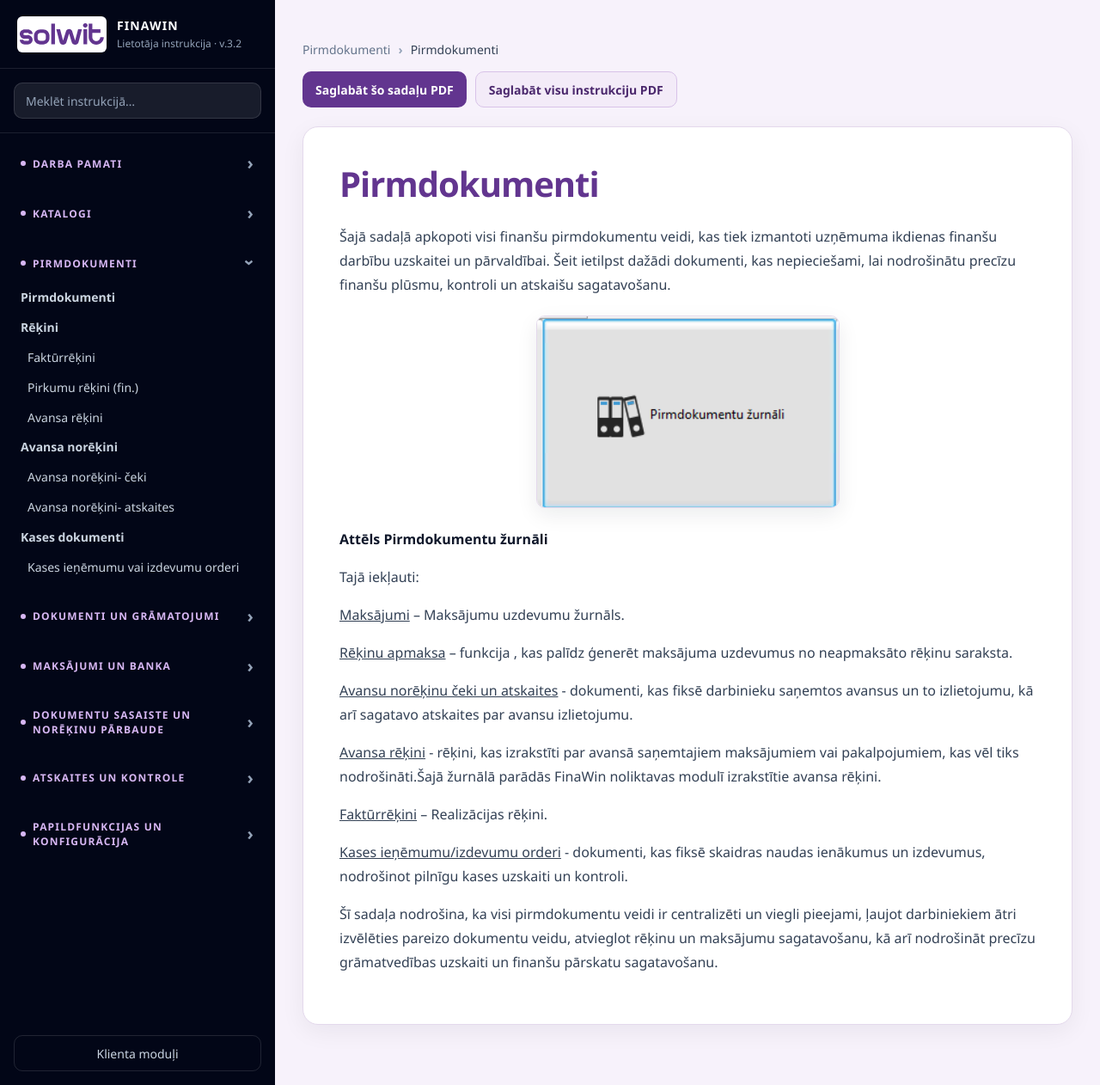
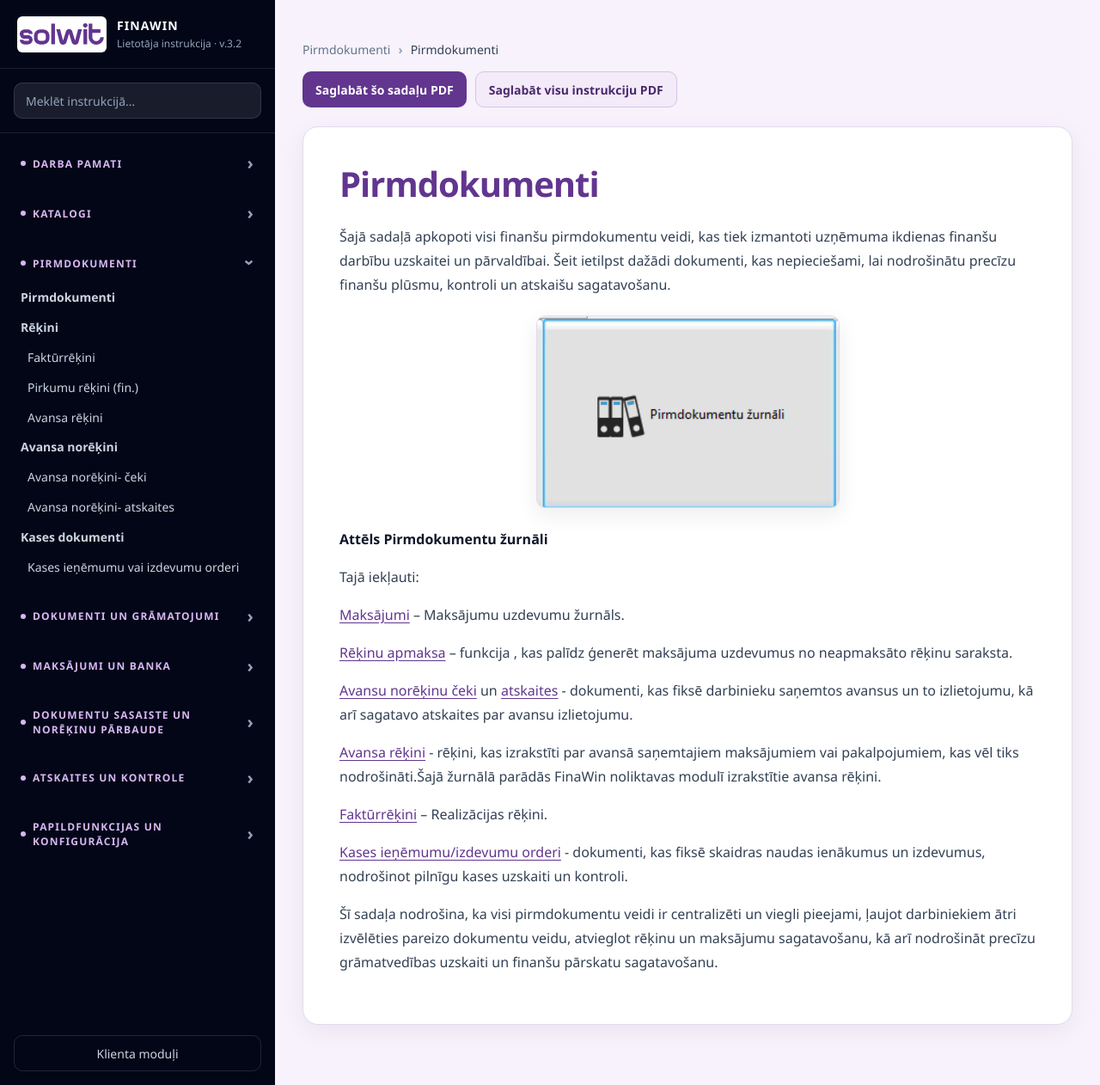
Before and after one commit to cymmtrwqp8-ctrl/finawin-instrukcija1, a Jekyll site: the page built from _docs/059-maksajumi-pirmdokumentu-zurnali.md, in a window 1280 px wide and 1262 px high. Shown: the whole window at 86% size. Built offline with Jekyll 4.4.1, drawn with Linux system fonts in a browser that asks for light colours.

Commit message:
Link underlined first-document names to their instructions

```diff
--- a/_docs/059-maksajumi-pirmdokumentu-zurnali.md
+++ b/_docs/059-maksajumi-pirmdokumentu-zurnali.md
@@ -18,16 +18,16 @@
 
 Tajā iekļauti:
 
-<u>Maksājumi</u> – Maksājumu uzdevumu žurnāls.
+<a href="{{ site.baseurl }}/docs/maksajumi-maksajumi/" style="text-decoration: underline;">Maksājumi</a> – Maksājumu uzdevumu žurnāls.
 
-<u>Rēķinu apmaksa</u> – funkcija , kas palīdz ģenerēt maksājuma uzdevumus no neapmaksāto rēķinu saraksta.
+<a href="{{ site.baseurl }}/docs/maksajumi-rekinu-apmaksa/" style="text-decoration: underline;">Rēķinu apmaksa</a> – funkcija , kas palīdz ģenerēt maksājuma uzdevumus no neapmaksāto rēķinu saraksta.
 
-<u>Avansu norēķinu čeki un atskaites</u> - dokumenti, kas fiksē darbinieku saņemtos avansus un to izlietojumu, kā arī sagatavo atskaites par avansu izlietojumu.
+<a href="{{ site.baseurl }}/docs/avansi-avansa-norekini-ceki/" style="text-decoration: underline;">Avansu norēķinu čeki</a> un <a href="{{ site.baseurl }}/docs/avansi-avansa-norekini-atskaites/" style="text-decoration: underline;">atskaites</a> - dokumenti, kas fiksē darbinieku saņemtos avansus un to izlietojumu, kā arī sagatavo atskaites par avansu izlietojumu.
 
-<u>Avansa rēķini</u> - rēķini, kas izrakstīti par avansā saņemtajiem maksājumiem vai pakalpojumiem, kas vēl tiks nodrošināti.Šajā žurnālā parādās FinaWin noliktavas modulī izrakstītie avansa rēķini.
+<a href="{{ site.baseurl }}/docs/rekini-avansa-rekini/" style="text-decoration: underline;">Avansa rēķini</a> - rēķini, kas izrakstīti par avansā saņemtajiem maksājumiem vai pakalpojumiem, kas vēl tiks nodrošināti.Šajā žurnālā parādās FinaWin noliktavas modulī izrakstītie avansa rēķini.
 
-<u>Faktūrrēķini</u> – Realizācijas rēķini.
+<a href="{{ site.baseurl }}/docs/rekini-fakturrekini/" style="text-decoration: underline;">Faktūrrēķini</a> – Realizācijas rēķini.
 
-<u>Kases ieņēmumu/izdevumu orderi</u> - dokumenti, kas fiksē skaidras naudas ienākumus un izdevumus, nodrošinot pilnīgu kases uzskaiti un kontroli.
+<a href="{{ site.baseurl }}/docs/kase-kases-ienemumu-vai-izdevumu-orderi/" style="text-decoration: underline;">Kases ieņēmumu/izdevumu orderi</a> - dokumenti, kas fiksē skaidras naudas ienākumus un izdevumus, nodrošinot pilnīgu kases uzskaiti un kontroli.
 
 Šī sadaļa nodrošina, ka visi pirmdokumentu veidi ir centralizēti un viegli pieejami, ļaujot darbiniekiem ātri izvēlēties pareizo dokumentu veidu, atvieglot rēķinu un maksājumu sagatavošanu, kā arī nodrošināt precīzu grāmatvedības uzskaiti un finanšu pārskatu sagatavošanu.
```
